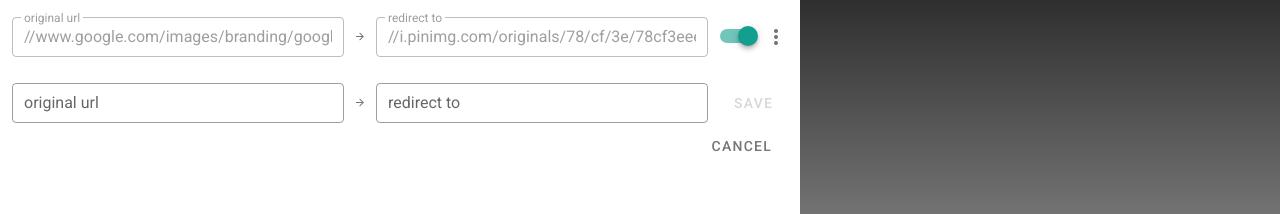
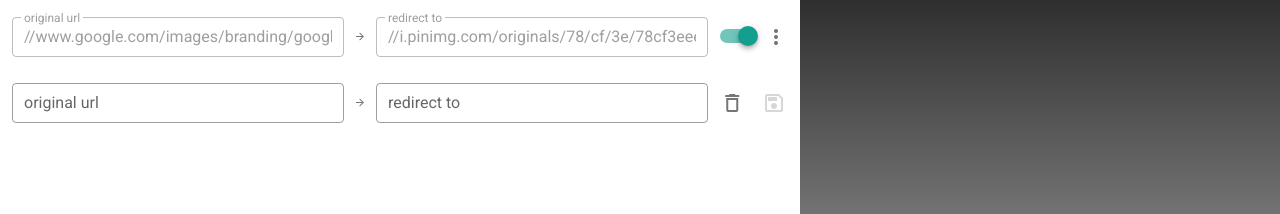
Before and after one commit to matheus-alpe/url-switch-extension, a Vue app: page / in a window 1280 px wide. Both pictures are taken after a click on the button "CREATE NEW". Shown: the part 146-360 px from the top of the page. Built offline with nearby package versions, Linux system fonts and the light colour scheme.

Commit message:
fix: extension height problem

```diff
--- a/src/components/RuleCreate.vue
+++ b/src/components/RuleCreate.vue
@@ -9,7 +9,15 @@
       :disabled="false"
       :showError="false"
       @update="createRule"
-    />
+    >
+      <v-btn
+        @click="showForm = false"
+        plain
+        x-small
+      >
+        <v-icon title="Cancel">mdi-delete-outline</v-icon>
+      </v-btn>
+    </rule-item>
 
     <v-row
       class="mt-1"
@@ -24,13 +32,6 @@
       >
         <v-icon>mdi-plus</v-icon>
         Create new
-      </v-btn>
-      <v-btn
-        v-else
-        @click="showForm = false"
-        plain
-      >
-        Cancel
       </v-btn>
     </v-row>
   </v-container>
@@ -62,11 +63,17 @@ export default {
     };
   },
 
+  watch: {
+    showForm(shouldShow) {
+      if (shouldShow) return;
+      this.rule = cloneObject(DEFAULT_RULE);
+    },
+  },
+
   methods: {
     createRule() {
       this.showForm = false;
       this.$emit('create', cloneObject(this.rule));
-      this.rule = cloneObject(DEFAULT_RULE);
     },
   },
 };
--- a/src/components/RuleItem.vue
+++ b/src/components/RuleItem.vue
@@ -62,16 +62,20 @@
         </v-menu>
       </template>
 
+      <template v-else>
+        <slot />
+
         <v-btn
-        v-else
           @click="save"
           color="#149E8E"
           :disabled="isInvalid"
           plain
+          x-small
           min-height="66px"
         >
-        Save
+          <v-icon title="Save">mdi-content-save-outline</v-icon>
         </v-btn>
+      </template>
     </div>
   </v-row>
 </template>
```
Lines whose indentation alone changed are shown as unchanged.
